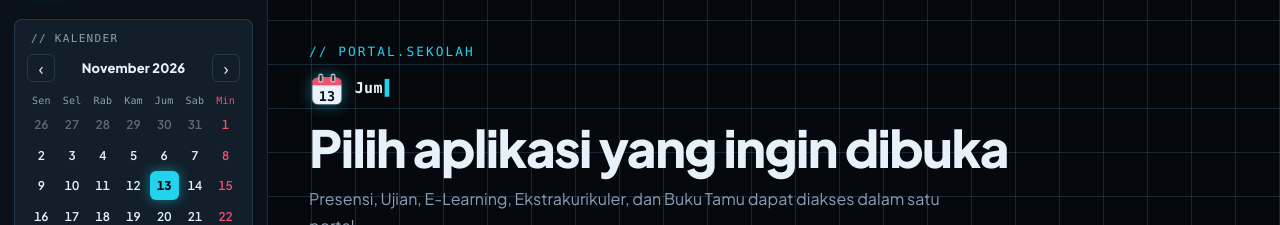
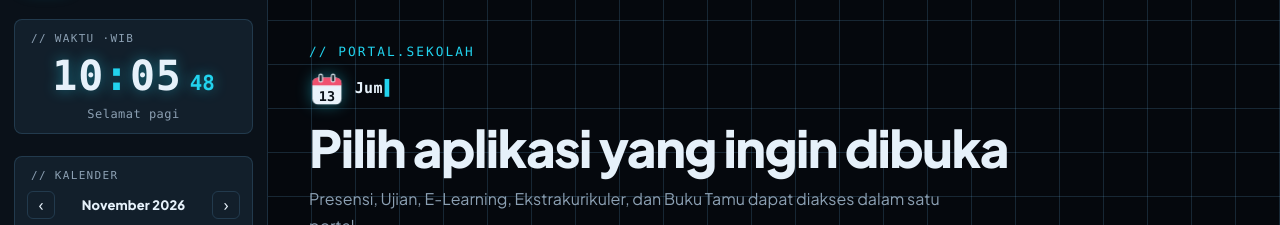
Before and after one commit to project-smk/portalsmknusantara, a plain HTML site: page index.html in a window 1280 px wide. Shown: the part 85-310 px from the top of the page. Drawn offline with nearby package versions, Linux system fonts and the light colour scheme.

Commit message:
Add digital clock and update comments in index.html

```diff
--- a/index.html
+++ b/index.html
@@ -1,5 +1,5 @@
 <!DOCTYPE html>
-<!-- Portal revisi 11 (= revisi 9/10 + aplikasi Buku Tamu di iframe: https://project-smk.github.io/bukutamu/ ; grid kartu laptop 5 kolom, tablet 2 kolom dengan kartu terakhir melebar, HP 1 kolom). Portal revisi 9 (= revisi 7 + migrasi GitHub: iframe Smart Presensi ke GitHub, okOrigin github.io). Dasar revisi 7: pada laptop, daftar aplikasi di sidebar diganti kalender bulanan; pada HP, bilah menu bawah diganti tombol Pasang aplikasi (PWA: manifest.webmanifest + sw.js); tablet tetap memakai menu aplikasi. Dasar: revisi 6 (jembatan kamera E-Learning, pesan RG_CAM_*, dan jembatan Smart Presensi). -->
+<!-- Portal revisi 11 (= revisi 9/10 + jam digital WIB di atas kalender (sidebar laptop) + aplikasi Buku Tamu di iframe: https://project-smk.github.io/bukutamu/ ; grid kartu laptop 5 kolom, tablet 2 kolom dengan kartu terakhir melebar, HP 1 kolom). Portal revisi 9 (= revisi 7 + migrasi GitHub: iframe Smart Presensi ke GitHub, okOrigin github.io). Dasar revisi 7: pada laptop, daftar aplikasi di sidebar diganti kalender bulanan; pada HP, bilah menu bawah diganti tombol Pasang aplikasi (PWA: manifest.webmanifest + sw.js); tablet tetap memakai menu aplikasi. Dasar: revisi 6 (jembatan kamera E-Learning, pesan RG_CAM_*, dan jembatan Smart Presensi). -->
 <html lang="id">
 <head>
 <meta charset="UTF-8">
@@ -60,6 +60,19 @@ button{font:inherit;color:inherit;cursor:pointer;border:0;background:none;-webki
   .mini-cal{display:block;padding:12px;border:1px solid var(--line);border-radius:8px;background:var(--navy2)}
 }
 .mini-cal::before{content:"// KALENDER";display:block;font-family:var(--mono);font-size:11px;letter-spacing:.12em;color:var(--muted);padding:0 4px 8px}
+/* Jam digital WIB di sidebar laptop (di atas kalender) */
+.mini-clock{display:none}
+@media (min-width:1025px){
+  .mini-clock{display:block;padding:12px;border:1px solid var(--line);border-radius:8px;background:var(--navy2)}
+}
+.mini-clock::before{content:"// WAKTU \00B7 WIB";display:block;font-family:var(--mono);font-size:11px;letter-spacing:.12em;color:var(--muted);padding:0 4px 8px}
+.mk-time{display:flex;align-items:baseline;justify-content:center;gap:2px;font-family:var(--mono);font-weight:700;font-variant-numeric:tabular-nums;color:var(--ink);text-shadow:0 0 14px rgba(34,211,238,.45);line-height:1.1}
+.mk-hm{font-size:clamp(30px,5.2vh,42px);letter-spacing:.02em}
+.mk-sep{color:var(--accent);animation:blink 1s steps(1) infinite}
+.mk-sec{margin-left:6px;font-size:clamp(16px,2.6vh,21px);color:var(--accent)}
+.mk-greet{margin-top:8px;text-align:center;font-family:var(--mono);font-size:12px;letter-spacing:.04em;color:var(--muted)}
+@media (prefers-reduced-motion:reduce){.mk-sep{animation:none}}
+@media (min-width:1025px) and (max-height:640px){.mk-greet{display:none}}
 .mc-head{display:flex;align-items:center;gap:6px;margin-bottom:8px}
 .mc-title{flex:1;min-width:0;padding:6px 4px;border-radius:6px;border:1px solid transparent;text-align:center;font-size:13px;font-weight:800;letter-spacing:.01em}
 .mc-nav{flex:none;width:28px;height:28px;display:grid;place-items:center;border-radius:6px;border:1px solid var(--line);font-size:17px;line-height:1;transition:border-color .15s,color .15s}
@@ -310,6 +323,10 @@ body.full{background:var(--bg)}
       <div><b>SMK Swasta Nusantara</b><span>Lubuk Pakam</span></div>
     </button>
     <nav class="nav" id="nav" aria-label="Aplikasi sekolah"></nav>
+    <section class="mini-clock" id="miniClock" aria-label="Jam digital WIB">
+      <div class="mk-time" role="timer" aria-live="off"><span class="mk-hm"><span id="mkH">--</span><span class="mk-sep">:</span><span id="mkM">--</span></span><span class="mk-sec" id="mkS">--</span></div>
+      <div class="mk-greet" id="mkGreet">Selamat datang</div>
+    </section>
     <section class="mini-cal" id="miniCal" aria-label="Kalender">
       <div class="mc-head">
         <button class="mc-nav" id="mcPrev" type="button" aria-label="Bulan sebelumnya">&#8249;</button>
@@ -858,6 +875,31 @@ if(location.hash){
 })();
 </script>
 <script>
+// Jam digital WIB (Asia/Jakarta, tidak bergantung zona waktu perangkat), diperbarui tiap detik
+(function(){
+  const h = document.getElementById('mkH'); if(!h) return;
+  const m = document.getElementById('mkM'), s = document.getElementById('mkS'), g = document.getElementById('mkGreet');
+  let fmt = null;
+  try{ fmt = new Intl.DateTimeFormat('en-GB', {timeZone:'Asia/Jakarta', hour:'2-digit', minute:'2-digit', second:'2-digit', hourCycle:'h23'}); }catch(e){}
+  const p2 = n => String(n).padStart(2, '0');
+  function now(){
+    if(fmt){
+      const o = {}; fmt.formatToParts(new Date()).forEach(x => { o[x.type] = x.value; });
+      return {H:+o.hour % 24, M:o.minute, S:o.second};
+    }
+    const d = new Date(); return {H:d.getHours(), M:p2(d.getMinutes()), S:p2(d.getSeconds())};
+  }
+  function sapa(H){ return H < 4 ? 'Selamat malam' : H < 11 ? 'Selamat pagi' : H < 15 ? 'Selamat siang' : H < 18 ? 'Selamat sore' : 'Selamat malam'; }
+  function tick(){
+    const t = now(), hh = p2(t.H);
+    if(h.textContent !== hh) h.textContent = hh;
+    m.textContent = t.M; s.textContent = t.S;
+    const gr = sapa(t.H); if(g.textContent !== gr) g.textContent = gr;
+  }
+  tick(); setInterval(tick, 1000);
+})();
+</script>
+<script>
 // Pasang aplikasi (PWA): memakai dialog bawaan browser bila tersedia, jika tidak tampilkan petunjuk manual
 (function(){
   const root = document.documentElement;
```
